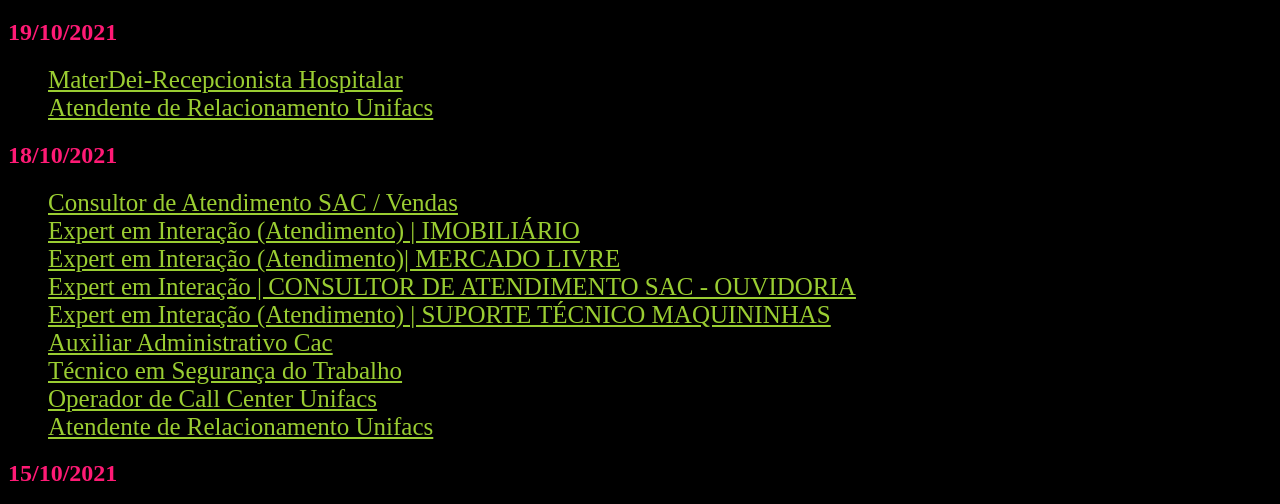
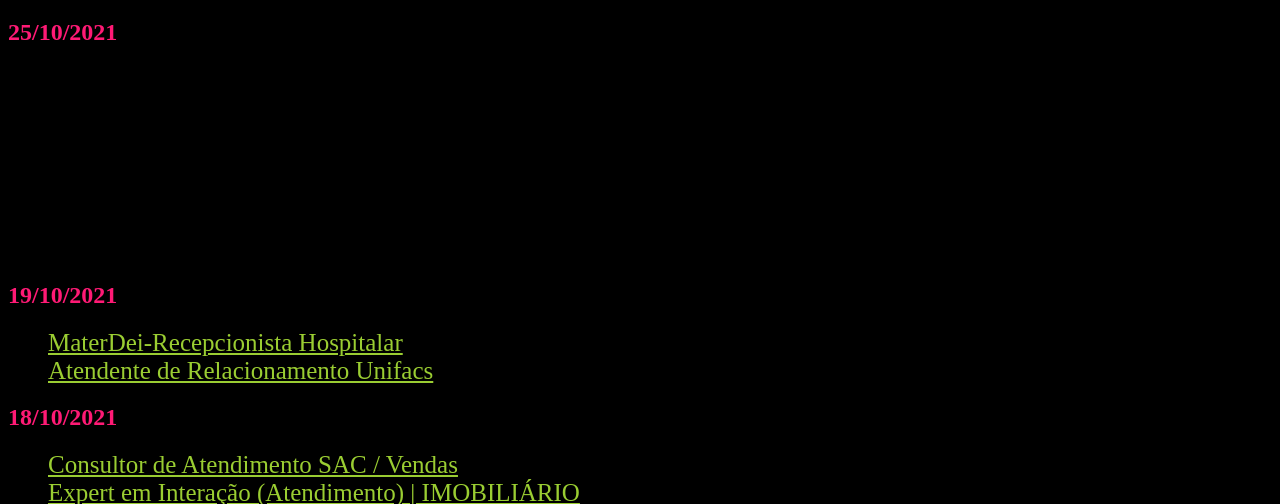
Before and after one commit to AstronaltaOn/Vagas_do_Astronauta, a plain HTML site: page index.html in a window 1280 px wide. Shown: the part 237-741 px from the top of the page. Drawn offline with Linux system fonts and the light colour scheme.

Commit message:
Update index.html

```diff
--- a/index.html
+++ b/index.html
@@ -39,6 +39,17 @@
 <img src="imglog.PNG" width="203">
 </div>
 <h1>GALERA LINK DAS VAGAS LOGO ABAIXO!</h1>
+
+<h2>25/10/2021</h2>
+<ul>
+<li><a target="_blank" href="https://www.vagas.com.br/vagas/v2286487/analista-de-pricing"></a></li>
+<li><a target="_blank" href="https://www.vagas.com.br/vagas/v2286210/jovem-aprendiz"></a></li>
+<li><a target="_blank" href="https://www.vagas.com.br/vagas/v2286201/apoio-de-caixa"></a></li>
+<li><a target="_blank" href="https://www.vagas.com.br/vagas/v2265361/auxiliar-de-deposito"></a></li>
+<li><a target="_blank" href="https://www.vagas.com.br/vagas/v2267695/montador-automotivo"></a></li>
+<li><a target="_blank" href="https://www.vagas.com.br/vagas/v2285243/motorista-cnh-d"></a></li>
+<li><a target="_blank" href="https://www.vagas.com.br/vagas/v2285249/caixa"></a></li>
+</ul>
 
 <h2>19/10/2021</h2>
 <ul>
```
